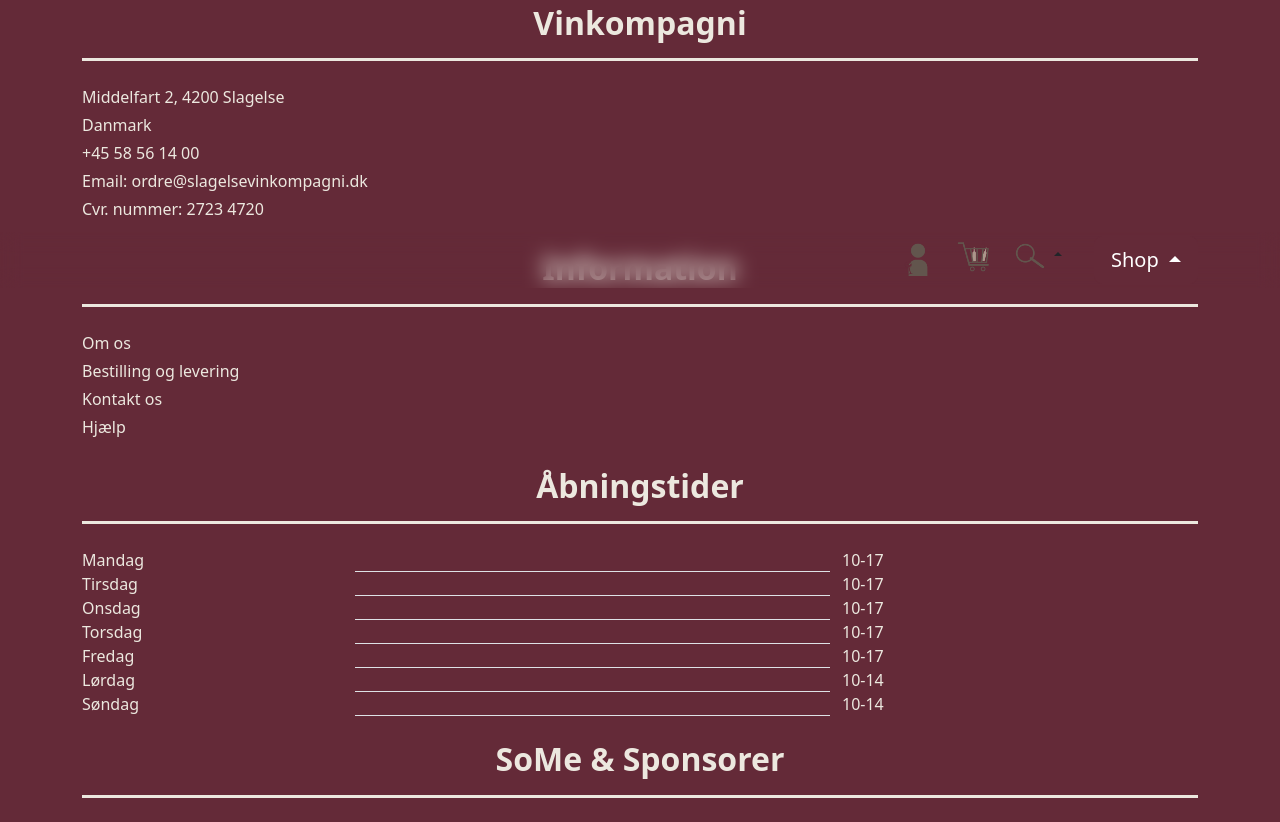
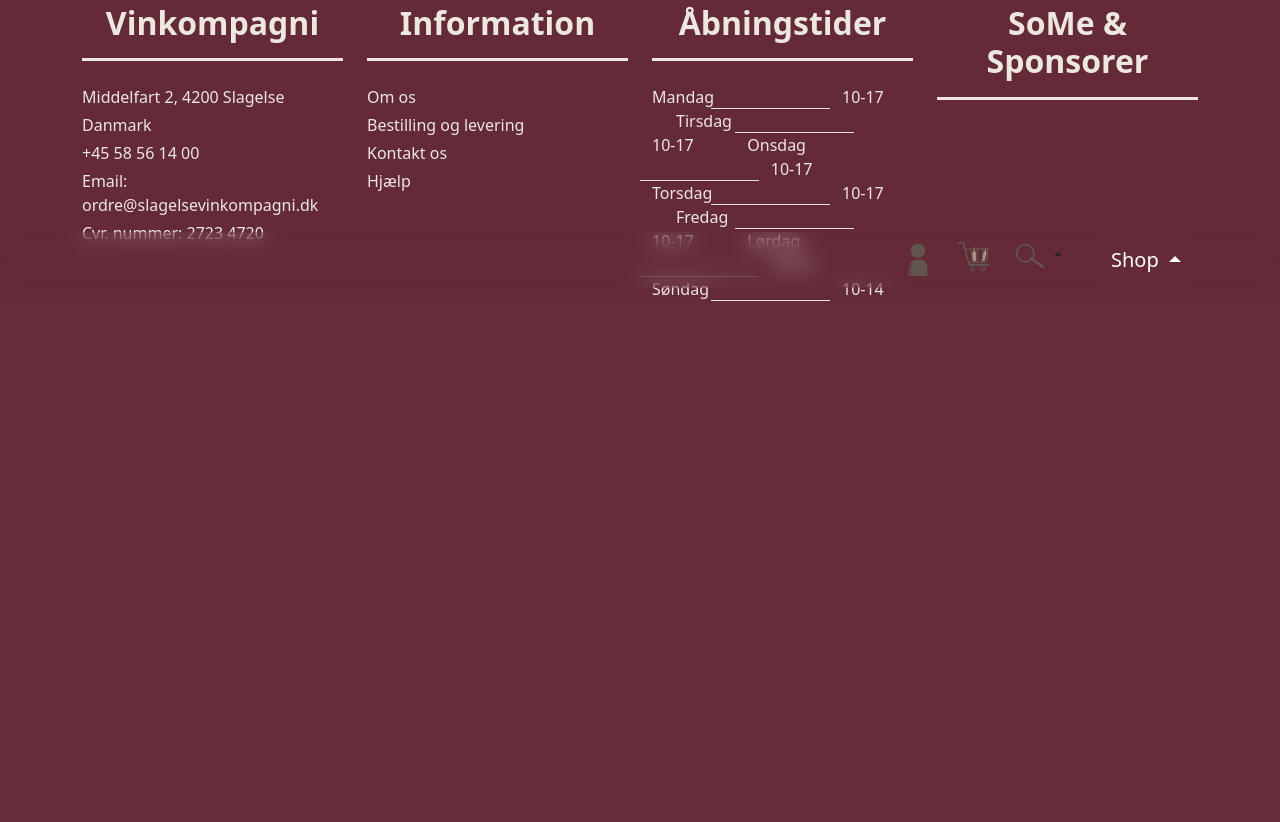
Before and after one commit to JonatanEmil/mul23e4semeks, a PHP site: page /produkt.php in a window 1280 px wide. Shown: the part 512-1334 px from the top of the page. After the commit the page ends 813 px from the top, so only its background shows below. Run offline with PHP 8.4, Linux system fonts and the light colour scheme; data that the repository does not hold is empty; style sheets or scripts are compiled from the project's sources; some libraries are stand-ins or nearby versions.

Commit message:
Addede nogle små detaljer

```diff
--- a/footer.php
+++ b/footer.php
@@ -4,7 +4,7 @@
 <footer class="footer-downer bg-wine bottom-100 text-champagne">
     <div class="container">
         <div class="row">
-            <div class="col-12 mt-4">
+            <div class="col-12 col-lg-3 mt-4">
                 <p class="h2 mb-4 fw-bolder text-center border-bottom border-3 border-champagne pb-3">Vinkompagni</p>
                 <p class="mb-1">Middelfart 2, 4200 Slagelse</p>
                 <p class="mb-1">Danmark</p>
@@ -12,14 +12,14 @@
                 <p class="mb-1">Email: ordre@slagelsevinkompagni.dk</p>
                 <p class="mb-1">Cvr. nummer: 2723 4720</p>
             </div>
-            <div class="col-12 mt-4">
+            <div class="col-12 col-lg-3 mt-4">
                 <p class="h2 mb-4 fw-bolder text-center border-bottom border-3 border-champagne pb-3">Information</p>
                 <p class="mb-1">Om os</p>
                 <p class="mb-1">Bestilling og levering</p>
                 <p class="mb-1">Kontakt os</p>
                 <p class="mb-1">Hjælp</p>
             </div>
-            <div class="col-12 mt-4">
+            <div class="col-12 col-lg-3 mt-4">
                 <p class="h2 mb-4 fw-bolder text-center border-bottom border-3 border-champagne pb-3">Åbningstider</p>
                 <div class="row">
                     <div class="col-3">
@@ -80,7 +80,7 @@
                     <div class="col-1"></div>
                 </div>
             </div>
-            <div class="col-12 mt-4">
+            <div class="col-12 col-lg-3 mt-4">
                 <p class="h2 mb-4 fw-bolder text-center border-bottom border-3 border-champagne pb-3">SoMe & Sponsorer</p>
             </div>
         </div>
```
